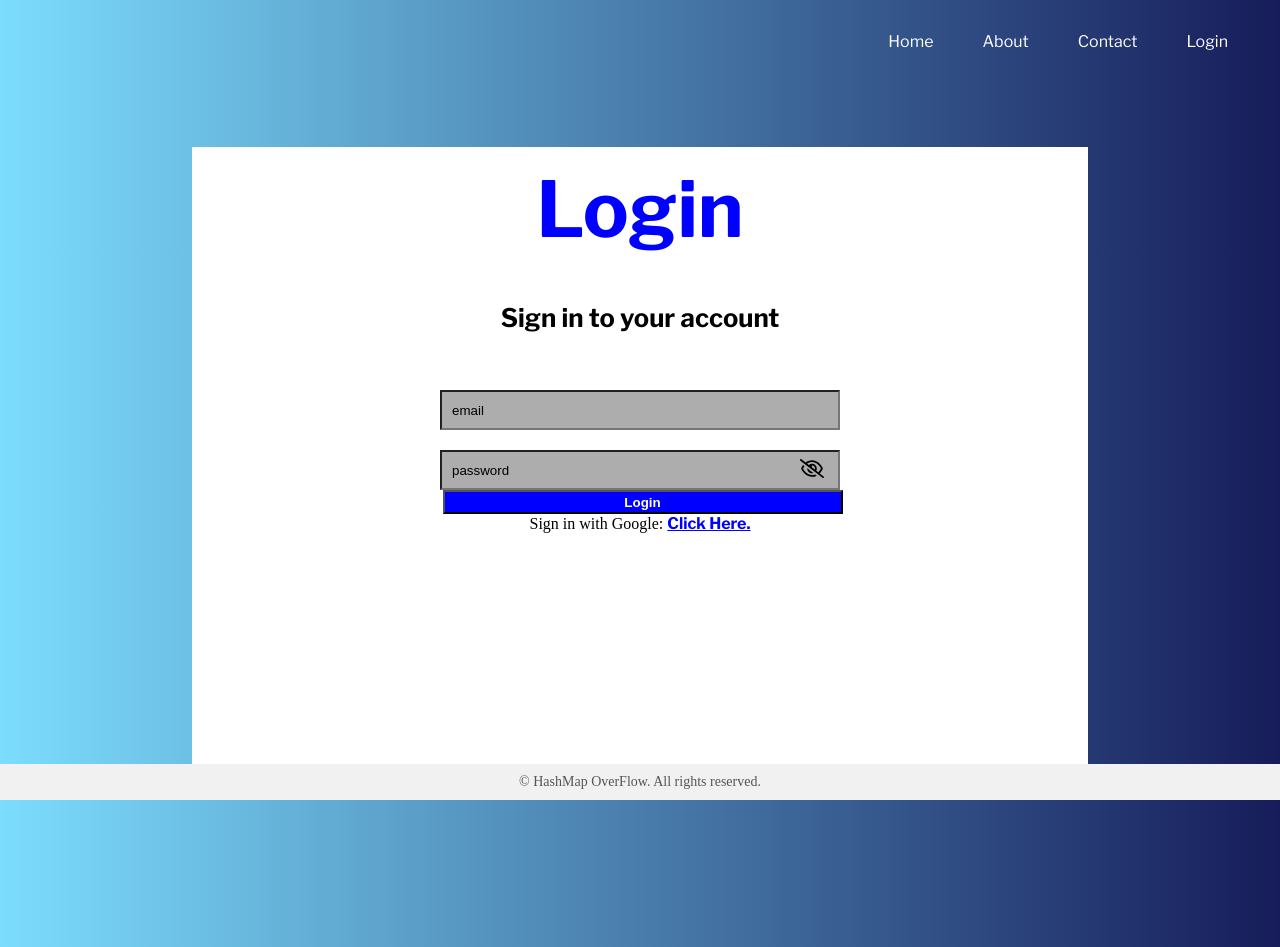
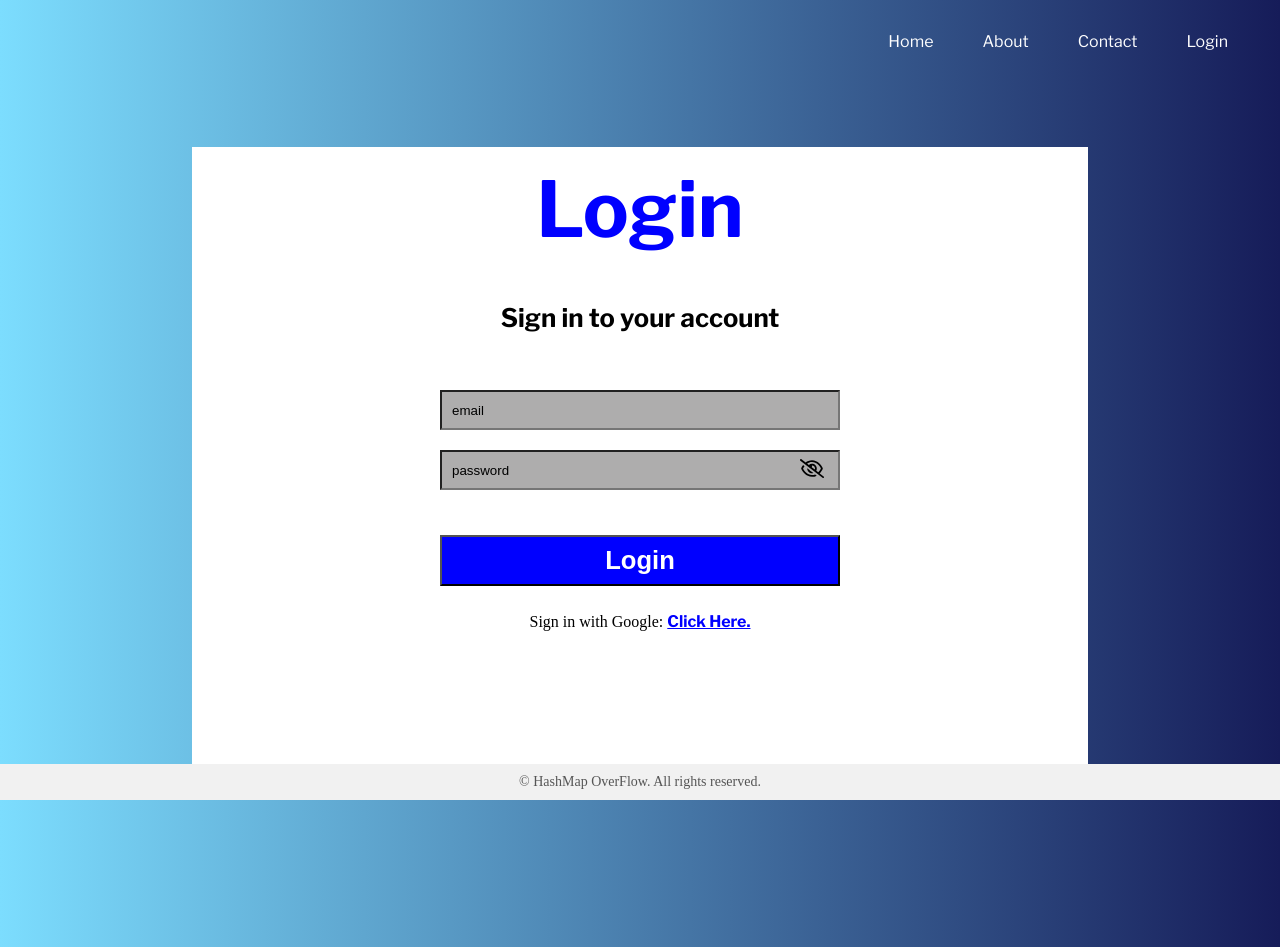
Before and after one commit to mzhang9622/Mailroom-Flask-App, a Flask app: page /login in a window 1280 px wide. Run offline with Flask 3, Linux system fonts and the light colour scheme.

Commit message:
fixed login styling issue

```diff
--- a/website/static/style.css
+++ b/website/static/style.css
@@ -420,6 +420,19 @@ body.admin{
     font-weight: 600;
 }
 
+.login_button{
+    margin-top: 5%;
+    cursor: pointer;
+    width: 100%;
+    max-width:400px;
+    height: 4vw;
+    background: blue;
+    color: white;
+    font-size: 2vw;
+    font-weight: 600;
+    margin-bottom: 2vw;
+}
+
 .underline{
     text-decoration: underline;
     color: blue;
--- a/website/templates/login.html
+++ b/website/templates/login.html
@@ -61,7 +61,7 @@
                                     <img src = "./static/images/eye-slash-regular.svg" alt = "Show Password"/>
                                 </button>
                             </div>
-                            <input type="submit" class ="submit_button" value="Login">
+                            <input type="submit" class ="login_button" value="Login">
                         </form>
 
                         <div id="login-input-container">
```
